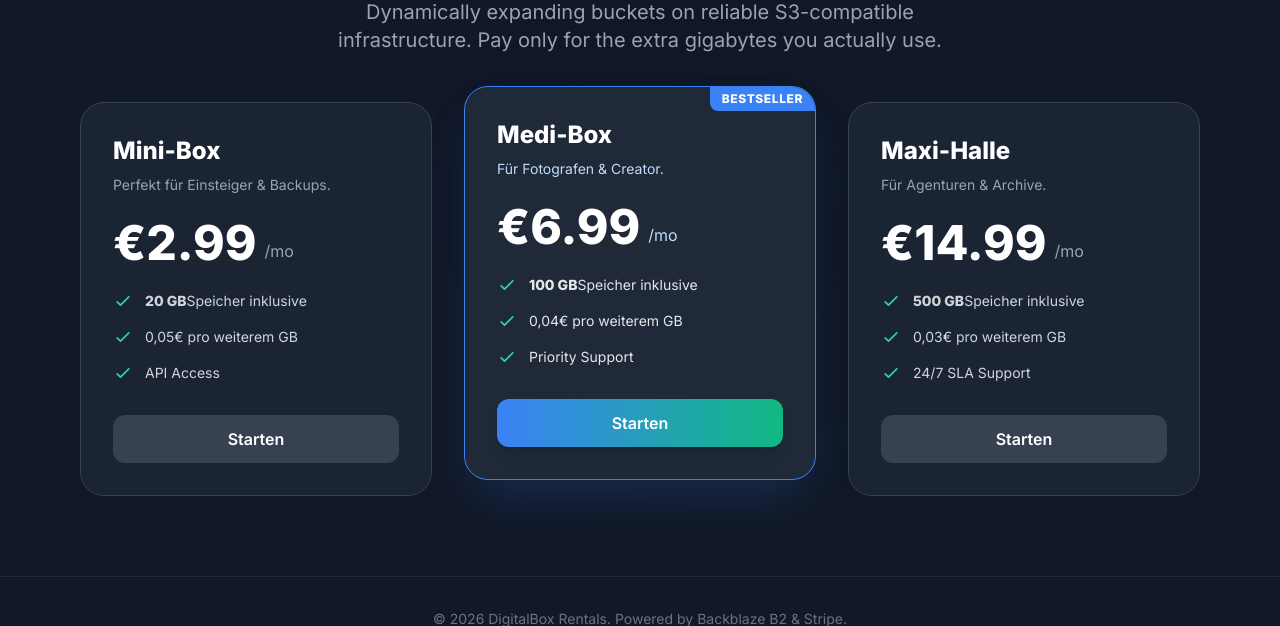
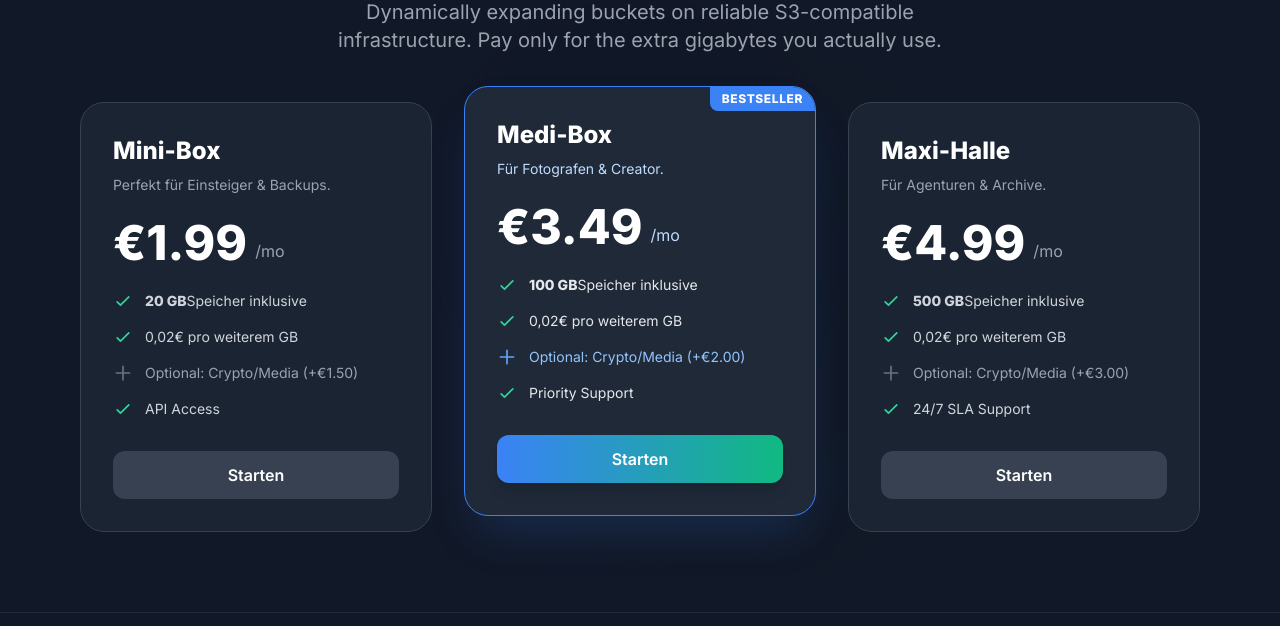
Before and after one commit to jussiXD144/digitalbox-rentals, a FastAPI app: page / in a window 1280 px wide. Shown: the part 259-885 px from the top of the page. Run offline with FastAPI, Linux system fonts and the light colour scheme; some libraries are stand-ins or nearby versions.

Commit message:
feat: fine-tune pricing and add crypto addon

```diff
--- a/main.py
+++ b/main.py
@@ -92,6 +92,8 @@ async def dashboard(request: Request, db: Session = Depends(get_db), user: User
     active_sub = db.query(Subscription).filter(Subscription.user_id == user.id, Subscription.status == "active").first()
     plan_name = active_sub.plan_name if active_sub else "mini"
 
+    has_crypto_addon = active_sub.has_crypto_addon if active_sub else False
+
     quotas = {"mini": 20, "medi": 100, "maxi": 500}
     included_gb = quotas.get(plan_name, 20)
 
@@ -99,47 +101,56 @@ async def dashboard(request: Request, db: Session = Depends(get_db), user: User
         "user": user,
         "has_active_box": has_active_box,
         "plan_name": plan_name,
-        "included_gb": included_gb
+        "included_gb": included_gb,
+        "has_crypto_addon": has_crypto_addon
     })
 
 @app.post("/create-checkout-session")
-async def create_checkout_session(request: Request, plan_id: str = Form(...), user: User = Depends(get_current_user_from_cookie)):
+async def create_checkout_session(request: Request, plan_id: str = Form(...), crypto_addon: bool = Form(False), user: User = Depends(get_current_user_from_cookie)):
     if not user:
         return RedirectResponse(url="/login")
 
     if plan_id == "mini":
         base_price = os.getenv("STRIPE_PRICE_MINI_BASE", "price_mini_base")
-        metered_price = os.getenv("STRIPE_PRICE_MINI_METERED", "price_mini_metered")
+        addon_price = os.getenv("STRIPE_PRICE_MINI_CRYPTO_ADDON", "price_mini_crypto")
     elif plan_id == "medi":
         base_price = os.getenv("STRIPE_PRICE_MEDI_BASE", "price_medi_base")
-        metered_price = os.getenv("STRIPE_PRICE_MEDI_METERED", "price_medi_metered")
+        addon_price = os.getenv("STRIPE_PRICE_MEDI_CRYPTO_ADDON", "price_medi_crypto")
     elif plan_id == "maxi":
         base_price = os.getenv("STRIPE_PRICE_MAXI_BASE", "price_maxi_base")
-        metered_price = os.getenv("STRIPE_PRICE_MAXI_METERED", "price_maxi_metered")
+        addon_price = os.getenv("STRIPE_PRICE_MAXI_CRYPTO_ADDON", "price_maxi_crypto")
     else:
         return RedirectResponse(url="/dashboard?error=Invalid plan")
 
+    metered_price = os.getenv("STRIPE_PRICE_METERED_OVERUSE", "price_metered_overuse")
+
     try:
         domain_url = str(request.base_url)
+
+        line_items = [
+            {"price": base_price, "quantity": 1},
+            {"price": metered_price}
+        ]
+
+        if crypto_addon:
+            line_items.insert(1, {"price": addon_price, "quantity": 1})
+
         checkout_session = stripe.checkout.Session.create(
             success_url=domain_url + "dashboard?session_id={CHECKOUT_SESSION_ID}",
             cancel_url=domain_url + "dashboard",
             payment_method_types=["card"],
             mode="subscription",
-            line_items=[
-                {"price": base_price, "quantity": 1},
-                {"price": metered_price}
-            ],
+            line_items=line_items,
             client_reference_id=str(user.id),
-            metadata={"plan_id": plan_id}
+            metadata={"plan_id": plan_id, "has_crypto_addon": str(crypto_addon).lower()}
         )
         return RedirectResponse(url=checkout_session['url'], status_code=status.HTTP_303_SEE_OTHER)
     except Exception as e:
         print(f"Stripe error (expected without valid keys): {e}")
-        return RedirectResponse(url=f"/mock-checkout-success?plan_id={plan_id}", status_code=status.HTTP_303_SEE_OTHER)
+        return RedirectResponse(url=f"/mock-checkout-success?plan_id={plan_id}&crypto_addon={str(crypto_addon).lower()}", status_code=status.HTTP_303_SEE_OTHER)
 
 @app.get("/mock-checkout-success")
-async def mock_checkout_success(plan_id: str = "mini", user: User = Depends(get_current_user_from_cookie), db: Session = Depends(get_db)):
+async def mock_checkout_success(plan_id: str = "mini", crypto_addon: bool = False, user: User = Depends(get_current_user_from_cookie), db: Session = Depends(get_db)):
     if not user:
         return RedirectResponse(url="/login")
 
@@ -148,7 +159,7 @@ async def mock_checkout_success(plan_id: str = "mini", user: User = Depends(get_
         "customer": f"cus_mock_{user.id}",
         "subscription": f"sub_mock_{user.id}",
         "client_reference_id": str(user.id),
-        "metadata": {"plan_id": plan_id}
+        "metadata": {"plan_id": plan_id, "has_crypto_addon": str(crypto_addon).lower()}
     }
     await handle_checkout_session(mock_session, db)
     return RedirectResponse(url="/dashboard")
--- a/models.py
+++ b/models.py
@@ -23,6 +23,7 @@ class Subscription(Base):
     stripe_subscription_id = Column(String, unique=True, index=True)
     status = Column(String)  # active, canceled, past_due, etc.
     plan_name = Column(String)
+    has_crypto_addon = Column(Boolean, default=False)
     current_period_end = Column(DateTime)
 
     user = relationship("User", back_populates="subscriptions")
--- a/routers/stripe_webhooks.py
+++ b/routers/stripe_webhooks.py
@@ -48,6 +48,7 @@ async def handle_checkout_session(session: dict, db: Session):
     user_id_str = session.get("client_reference_id")
     subscription_id = session.get("subscription")
     plan_id = session.get("metadata", {}).get("plan_id", "mini")
+    has_crypto_addon = session.get("metadata", {}).get("has_crypto_addon") == "true"
     customer_id = session.get("customer")
 
     if not user_id_str:
@@ -65,13 +66,15 @@ async def handle_checkout_session(session: dict, db: Session):
         existing_sub.status = "active"
         existing_sub.stripe_subscription_id = subscription_id
         existing_sub.plan_name = plan_id
+        existing_sub.has_crypto_addon = has_crypto_addon
         db.commit()
     else:
         new_sub = Subscription(
             user_id=user_id,
             stripe_subscription_id=subscription_id,
             status="active",
-            plan_name=plan_id
+            plan_name=plan_id,
+            has_crypto_addon=has_crypto_addon
         )
         db.add(new_sub)
 
--- a/templates/index.html
+++ b/templates/index.html
@@ -48,12 +48,13 @@
                 <h3 class="text-2xl font-bold text-white mb-2">Mini-Box</h3>
                 <p class="text-gray-400 text-sm mb-6">Perfekt für Einsteiger & Backups.</p>
                 <div class="mb-6 flex items-end">
-                    <span class="text-5xl font-extrabold text-white">€2.99</span>
+                    <span class="text-5xl font-extrabold text-white">€1.99</span>
                     <span class="text-gray-400 ml-2 mb-1">/mo</span>
                 </div>
                 <ul class="text-gray-300 text-sm space-y-4 mb-8">
                     <li class="flex items-center"><svg class="w-5 h-5 text-emerald-400 mr-3" fill="none" stroke="currentColor" viewBox="0 0 24 24"><path stroke-linecap="round" stroke-linejoin="round" stroke-width="2" d="M5 13l4 4L19 7"></path></svg> <strong>20 GB</strong> Speicher inklusive</li>
-                    <li class="flex items-center"><svg class="w-5 h-5 text-emerald-400 mr-3" fill="none" stroke="currentColor" viewBox="0 0 24 24"><path stroke-linecap="round" stroke-linejoin="round" stroke-width="2" d="M5 13l4 4L19 7"></path></svg> 0,05€ pro weiterem GB</li>
+                    <li class="flex items-center"><svg class="w-5 h-5 text-emerald-400 mr-3" fill="none" stroke="currentColor" viewBox="0 0 24 24"><path stroke-linecap="round" stroke-linejoin="round" stroke-width="2" d="M5 13l4 4L19 7"></path></svg> 0,02€ pro weiterem GB</li>
+                    <li class="flex items-center text-gray-400"><svg class="w-5 h-5 text-gray-500 mr-3" fill="none" stroke="currentColor" viewBox="0 0 24 24"><path stroke-linecap="round" stroke-linejoin="round" stroke-width="2" d="M12 4v16m8-8H4"></path></svg> Optional: Crypto/Media (+€1.50)</li>
                     <li class="flex items-center"><svg class="w-5 h-5 text-emerald-400 mr-3" fill="none" stroke="currentColor" viewBox="0 0 24 24"><path stroke-linecap="round" stroke-linejoin="round" stroke-width="2" d="M5 13l4 4L19 7"></path></svg> API Access</li>
                 </ul>
                 <a href="/login" class="block text-center w-full py-3 rounded-xl bg-gray-700 hover:bg-gray-600 text-white font-semibold transition">Starten</a>
@@ -65,12 +66,13 @@
                 <h3 class="text-2xl font-bold text-white mb-2">Medi-Box</h3>
                 <p class="text-blue-200 text-sm mb-6">Für Fotografen & Creator.</p>
                 <div class="mb-6 flex items-end">
-                    <span class="text-5xl font-extrabold text-white">€6.99</span>
+                    <span class="text-5xl font-extrabold text-white">€3.49</span>
                     <span class="text-blue-200 ml-2 mb-1">/mo</span>
                 </div>
                 <ul class="text-gray-200 text-sm space-y-4 mb-8">
                     <li class="flex items-center"><svg class="w-5 h-5 text-emerald-400 mr-3" fill="none" stroke="currentColor" viewBox="0 0 24 24"><path stroke-linecap="round" stroke-linejoin="round" stroke-width="2" d="M5 13l4 4L19 7"></path></svg> <strong>100 GB</strong> Speicher inklusive</li>
-                    <li class="flex items-center"><svg class="w-5 h-5 text-emerald-400 mr-3" fill="none" stroke="currentColor" viewBox="0 0 24 24"><path stroke-linecap="round" stroke-linejoin="round" stroke-width="2" d="M5 13l4 4L19 7"></path></svg> 0,04€ pro weiterem GB</li>
+                    <li class="flex items-center"><svg class="w-5 h-5 text-emerald-400 mr-3" fill="none" stroke="currentColor" viewBox="0 0 24 24"><path stroke-linecap="round" stroke-linejoin="round" stroke-width="2" d="M5 13l4 4L19 7"></path></svg> 0,02€ pro weiterem GB</li>
+                    <li class="flex items-center text-blue-300"><svg class="w-5 h-5 text-blue-400 mr-3" fill="none" stroke="currentColor" viewBox="0 0 24 24"><path stroke-linecap="round" stroke-linejoin="round" stroke-width="2" d="M12 4v16m8-8H4"></path></svg> Optional: Crypto/Media (+€2.00)</li>
                     <li class="flex items-center"><svg class="w-5 h-5 text-emerald-400 mr-3" fill="none" stroke="currentColor" viewBox="0 0 24 24"><path stroke-linecap="round" stroke-linejoin="round" stroke-width="2" d="M5 13l4 4L19 7"></path></svg> Priority Support</li>
                 </ul>
                 <a href="/login" class="block text-center w-full py-3 rounded-xl bg-gradient-to-r from-blue-500 to-emerald-500 hover:from-blue-600 hover:to-emerald-600 text-white font-semibold transition shadow-lg">Starten</a>
@@ -81,12 +83,13 @@
                 <h3 class="text-2xl font-bold text-white mb-2">Maxi-Halle</h3>
                 <p class="text-gray-400 text-sm mb-6">Für Agenturen & Archive.</p>
                 <div class="mb-6 flex items-end">
-                    <span class="text-5xl font-extrabold text-white">€14.99</span>
+                    <span class="text-5xl font-extrabold text-white">€4.99</span>
                     <span class="text-gray-400 ml-2 mb-1">/mo</span>
                 </div>
                 <ul class="text-gray-300 text-sm space-y-4 mb-8">
                     <li class="flex items-center"><svg class="w-5 h-5 text-emerald-400 mr-3" fill="none" stroke="currentColor" viewBox="0 0 24 24"><path stroke-linecap="round" stroke-linejoin="round" stroke-width="2" d="M5 13l4 4L19 7"></path></svg> <strong>500 GB</strong> Speicher inklusive</li>
-                    <li class="flex items-center"><svg class="w-5 h-5 text-emerald-400 mr-3" fill="none" stroke="currentColor" viewBox="0 0 24 24"><path stroke-linecap="round" stroke-linejoin="round" stroke-width="2" d="M5 13l4 4L19 7"></path></svg> 0,03€ pro weiterem GB</li>
+                    <li class="flex items-center"><svg class="w-5 h-5 text-emerald-400 mr-3" fill="none" stroke="currentColor" viewBox="0 0 24 24"><path stroke-linecap="round" stroke-linejoin="round" stroke-width="2" d="M5 13l4 4L19 7"></path></svg> 0,02€ pro weiterem GB</li>
+                    <li class="flex items-center text-gray-400"><svg class="w-5 h-5 text-gray-500 mr-3" fill="none" stroke="currentColor" viewBox="0 0 24 24"><path stroke-linecap="round" stroke-linejoin="round" stroke-width="2" d="M12 4v16m8-8H4"></path></svg> Optional: Crypto/Media (+€3.00)</li>
                     <li class="flex items-center"><svg class="w-5 h-5 text-emerald-400 mr-3" fill="none" stroke="currentColor" viewBox="0 0 24 24"><path stroke-linecap="round" stroke-linejoin="round" stroke-width="2" d="M5 13l4 4L19 7"></path></svg> 24/7 SLA Support</li>
                 </ul>
                 <a href="/login" class="block text-center w-full py-3 rounded-xl bg-gray-700 hover:bg-gray-600 text-white font-semibold transition">Starten</a>
```
Also changed, not shown: templates/dashboard.html (+25 -10 lines).
